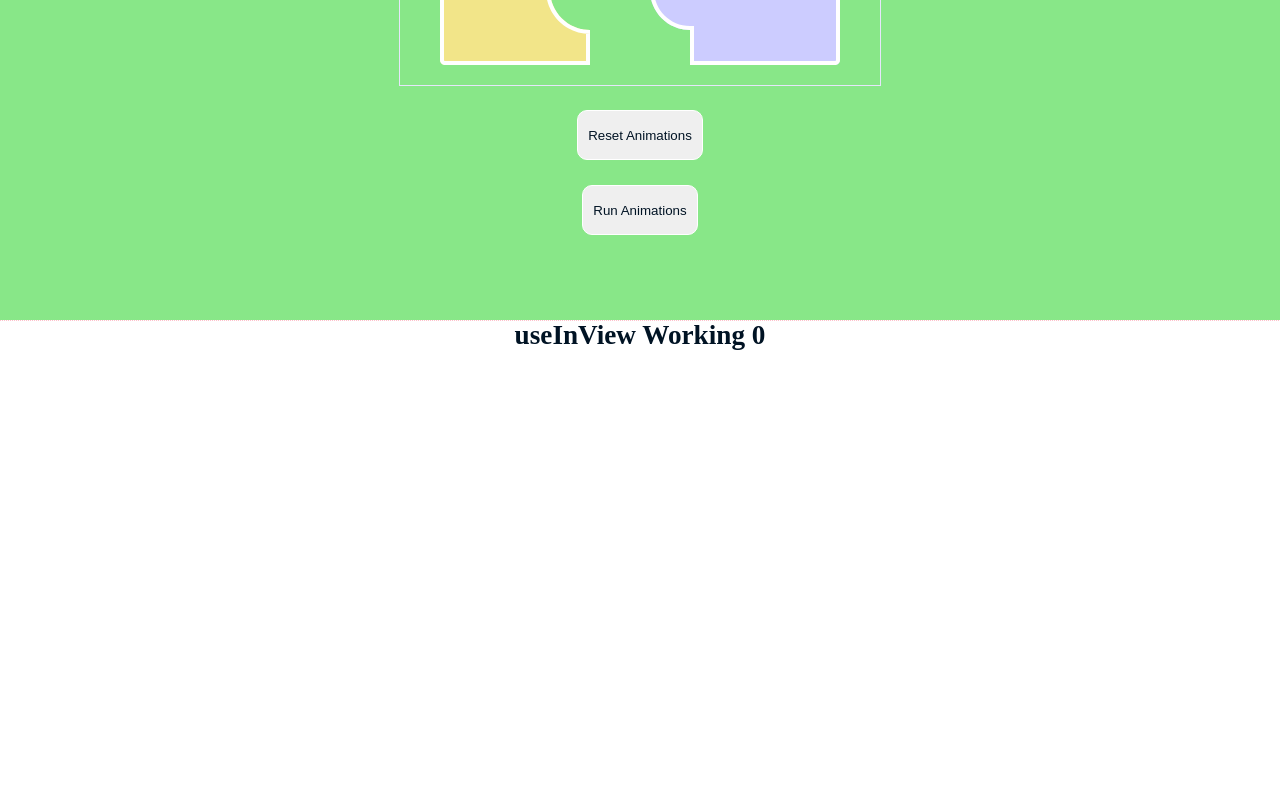
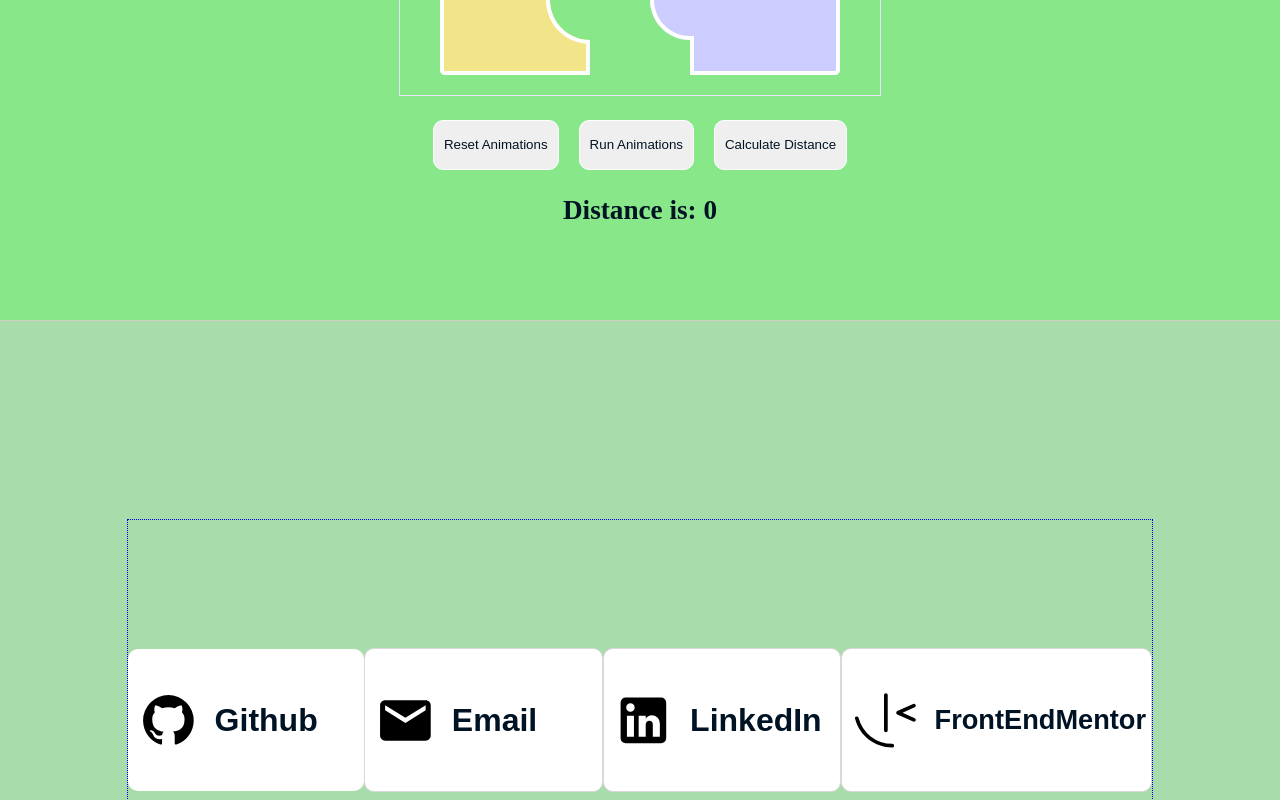
Before and after one commit to ang-riv/portfolio, a React (Create React App) app: page / in a window 1280 px wide. Shown: the part 480-1280 px from the top of the page. Built offline with nearby package versions, Linux system fonts and the light colour scheme; a web font is replaced by a local one.

Commit message:
Started on hover effects for contact section

```diff
--- a/src/Icons.js
+++ b/src/Icons.js
@@ -311,7 +311,7 @@ export function GithubIcon(props) {
       {...props}
     >
       <path
-        fill="black"
+        fill={props.color}
         d="M12 2A10 10 0 0 0 2 12c0 4.42 2.87 8.17 6.84 9.5c.5.08.66-.23.66-.5v-1.69c-2.77.6-3.36-1.34-3.36-1.34c-.46-1.16-1.11-1.47-1.11-1.47c-.91-.62.07-.6.07-.6c1 .07 1.53 1.03 1.53 1.03c.87 1.52 2.34 1.07 2.91.83c.09-.65.35-1.09.63-1.34c-2.22-.25-4.55-1.11-4.55-4.92c0-1.11.38-2 1.03-2.71c-.1-.25-.45-1.29.1-2.64c0 0 .84-.27 2.75 1.02c.79-.22 1.65-.33 2.5-.33s1.71.11 2.5.33c1.91-1.29 2.75-1.02 2.75-1.02c.55 1.35.2 2.39.1 2.64c.65.71 1.03 1.6 1.03 2.71c0 3.82-2.34 4.66-4.57 4.91c.36.31.69.92.69 1.85V21c0 .27.16.59.67.5C19.14 20.16 22 16.42 22 12A10 10 0 0 0 12 2"
       ></path>
     </svg>
@@ -371,17 +371,28 @@ export function FrontEndMentorIcon(props) {
 
 /* groups together the social links + styles */
 export function SocialLinks() {
+  // hover styles
+  const [isHovered, setIsHovered] = useState(false);
+  // try to make it DRY
   return (
     <>
-      <a
+      <motion.a
         href="https://github.com/ang-riv"
         target="_blank"
         rel="noreferrer"
         className="link-style"
+        onHoverStart={() => setIsHovered(true)}
+        onHoverEnd={() => setIsHovered(false)}
+        animate={{
+          border: isHovered ? "2px solid lightPink" : "none",
+        }}
       >
-        <GithubIcon style={{ marginLeft: "0.3em" }} />
-        <p className="link-title">Github</p>
-      </a>
+        <GithubIcon
+          style={{ marginLeft: "0.3em" }}
+          color={isHovered ? "lightPink" : "black"}
+        />
+        <motion.p className="link-title">Github</motion.p>
+      </motion.a>
       <a
         href="mailto: a.riveraa99@gmail.com"
         target="_blank"
--- a/src/TestPage.js
+++ b/src/TestPage.js
@@ -2,6 +2,7 @@ import React, { useRef, useState, useEffect } from "react";
 import { useInView, motion, useAnimation } from "framer-motion";
 import useWindowSize from "./useWindowSize";
 import { desktopPieces, introPieces } from "./Imports";
+import { SocialLinks } from "./Icons";
 
 //! ADD ONSCROLL STUFF AND EVERYTHING SHOULD WORK!
 const TestPage = () => {
@@ -16,12 +17,14 @@ const TestPage = () => {
   ];
 
   const centerRef = useRef(null);
-  const [width, setWidth] = useState(0);
+  const topRef = useRef(null);
+  const bottomRef = useRef(null);
+
+  const [distance, setDistance] = useState(0);
   const [clicked, setClicked] = useState(false);
+  const yMove = (distance / 2).toFixed(2);
   // math
-  const divisor = (width / 200).toFixed(2);
   // original distance = 50
-  const distance = (50 * divisor).toFixed(2);
 
   // create a random direction to rotate the piece
   useEffect(() => {
@@ -33,8 +36,8 @@ const TestPage = () => {
   }, [clicked, controls]);
 
   const variants = {
-    even: { y: -78, transition: { duration: 0.5 } },
-    odd: { y: 78, transition: { duration: 0.5 } },
+    even: { y: -65, transition: { duration: 0.5 } },
+    odd: { y: 65, transition: { duration: 0.5 } },
     left: { x: -50, transition: { duration: 0.5 } },
     right: { x: 50, transition: { duration: 0.5 } },
     reset: { x: 0, y: 0 },
@@ -44,6 +47,10 @@ const TestPage = () => {
     let rect = 0;
     setClicked(true);
     console.log("clicked");
+
+    //! math is not mathing + sequence of events
+    // calculate distance for y movement
+
     // y movement
     for (let i = 0; i < controlsArr.length; i++) {
       if (i === 0 || i === 1) await controlsArr[i].start("odd");
@@ -55,64 +62,53 @@ const TestPage = () => {
       if (i === 0 || i === 2) controlsArr[i].start("right");
       else controlsArr[i].start("left");
     }
-
-    // calculate
-    /*
-    if (centerRef.current) {
-      rect = centerRef.current.getBoundingClientRect();
-      console.log(rect.width);
-      setWidth(rect.width.toFixed(2));
-    }
-
-    // then move
-    for (let i = 1; i < controlsArr.length; i++) {
-      await controlsArr[i].start({
-        x: i * distance,
-        transition: { duration: 0.5 },
-      });
-    }
-
-    // then move to the center
-    for (let i = 0; i < controlsArr.length; i++) {
-      let holder = 0;
-      if (i > 0) {
-        holder = i * distance - distance * 2;
-      } else if (i === 0) {
-        holder = -distance * 2;
-      }
-      controlsArr[i].start({
-        x: holder,
-        transition: { duration: 0.5 },
-      });
-  }
-      */
   };
 
+  const findDistance = () => {
+    if (topRef.current && bottomRef.current) {
+      const rect1 = topRef.current.getBoundingClientRect();
+      const rect2 = bottomRef.current.getBoundingClientRect();
+
+      const dy = rect2.top - rect1.bottom;
+      const calculatedDistance = Math.abs(dy);
+      setDistance(rect1.bottom.toFixed(2));
+    }
+  };
   const resetAnimations = async (controlsArr) => {
     for (let i = 0; i < controlsArr.length; i++) {
       controlsArr[i].start("reset");
     }
 
     for (let i = 0; i < controlsArr.length; i++) {}
-    setWidth(0);
     setClicked(false);
   };
 
   const holder1 = [];
   let countUp = -1;
-  let counter = Object.keys(introPieces).length;
-  let imgSize = "9em";
 
   for (const [key, value] of Object.entries(introPieces)) {
     const word = "puzzle piece";
     countUp++;
+
+    let currentRef;
+    switch (key) {
+      case "pinkPiece":
+        currentRef = topRef;
+        break;
+      case "yellowPiece":
+        currentRef = bottomRef;
+        break;
+      default:
+        currentRef = centerRef;
+    }
+
     holder1.push(
       <>
         <motion.img
           src={value}
           alt={word}
           variants={variants}
-          ref={centerRef}
+          ref={currentRef}
           animate={controls[countUp]}
         ></motion.img>
       </>
@@ -146,11 +142,12 @@ const TestPage = () => {
         >
           {holder1}
         </div>
+        <div>
           <button
             style={{
               height: "50px",
               width: "fit-content",
-            marginTop: "25px",
+              margin: "25px 10px",
               padding: "0px 10px",
               border: "1px solid white",
               borderRadius: "10px",
@@ -163,7 +160,7 @@ const TestPage = () => {
             style={{
               height: "50px",
               width: "fit-content",
-            marginTop: "25px",
+              margin: "25px 10px",
               padding: "0px 10px",
               border: "1px solid white",
               borderRadius: "10px",
@@ -172,24 +169,45 @@ const TestPage = () => {
           >
             Run Animations
           </button>
+          <button
+            style={{
+              height: "50px",
+              width: "fit-content",
+              margin: "25px 10px",
+              padding: "0px 10px",
+              border: "1px solid white",
+              borderRadius: "10px",
+            }}
+            onClick={() => findDistance()}
+          >
+            Calculate Distance
+          </button>
         </div>
-      <div style={{ height: "100vh" }}>
-        <motion.h3
-          initial={{ x: 0 }}
-          animate={
-            isInView
-              ? {
-                  x: 100,
-                  transition: { delay: 1 },
-                }
-              : { x: 0 }
-          }
+        <h3>Distance is: {distance}</h3>
+      </div>
+      <div
+        style={{
+          height: "100vh",
+          width: "100%",
+          display: "flex",
+          justifyContent: "center",
+          alignItems: "center",
+          backgroundColor: "#a8dcab",
+        }}
       >
-          useInView Working {width}
-        </motion.h3>
+        <div
+          style={{
+            height: "50%",
+            width: "80%",
+            border: "1px dotted blue",
+            display: "flex",
+            justifyContent: "center",
+            alignItems: "center",
+          }}
+        >
+          <SocialLinks />
         </div>
-      <div style={{ height: "200vh" }}></div>
-      <h3>{width}</h3>
+      </div>
     </div>
   );
 };
```
Lines whose indentation alone changed are shown as unchanged.
